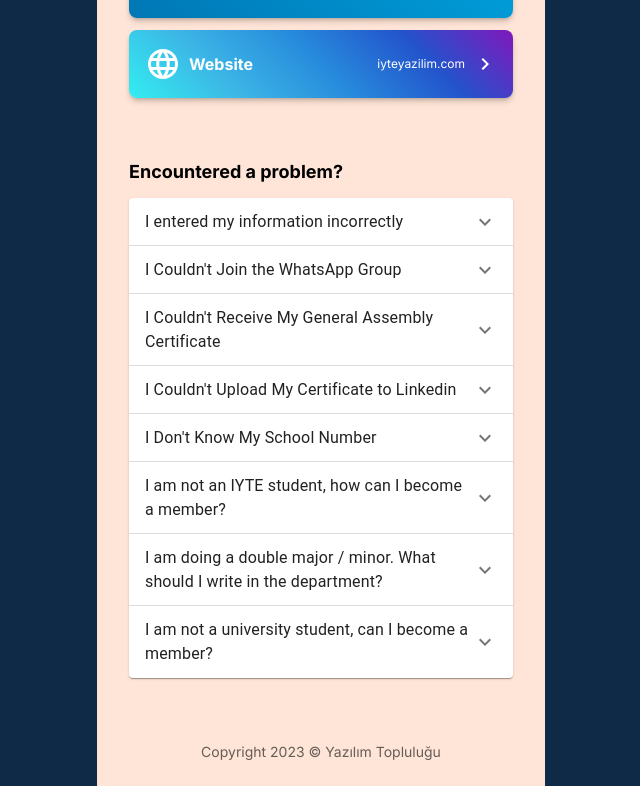
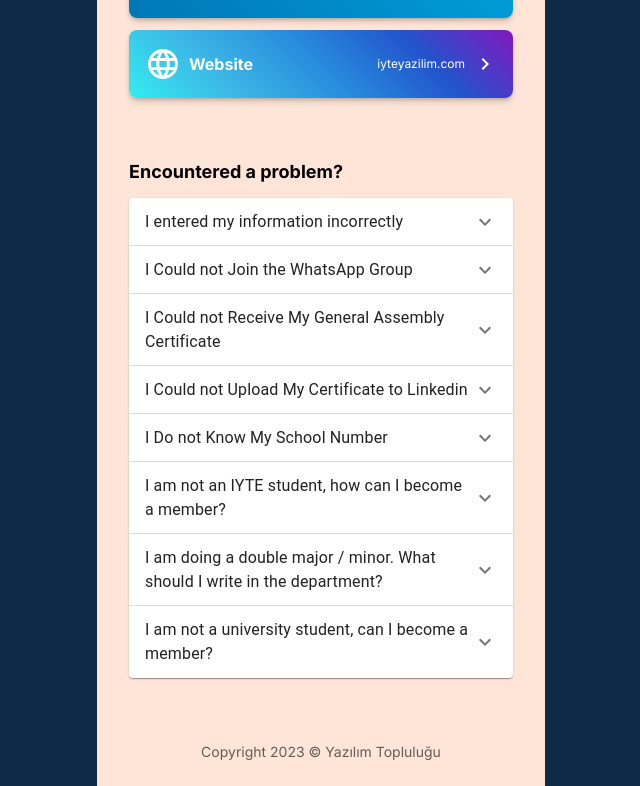
Before and after one commit to IYTE-Yazilim-Toplulugu/join-form, a Next.js app: page /eng/welcome in a window 1280 px wide. Shown: the part 807-1593 px from the top of the page, without its empty margins (319-959 px from the left). Built offline with nearby package versions, Linux system fonts and the light colour scheme.

Commit message:
ready to deploy

```diff
--- a/src/app/eng/page.tsx
+++ b/src/app/eng/page.tsx
@@ -96,7 +96,7 @@ export default function Home() {
       }, 750);
       setTimeout(() => router.push("/eng/welcome"), 1000);
     }
-  }, [counter, complete])
+  }, [counter, complete, router])
 
   const style = {
     position: 'absolute',
@@ -353,7 +353,7 @@ export default function Home() {
               aria-controls="panel2a-content"
               id="panel2a-header"
             >
-              <Typography>I Couldn't Join  the WhatsApp Group</Typography>
+              <Typography>I Could not Join  the WhatsApp Group</Typography>
             </AccordionSummary>
             <AccordionDetails>
               <Typography>
@@ -371,7 +371,7 @@ export default function Home() {
               aria-controls="panel2a-content"
               id="panel2a-header"
             >
-              <Typography>I Couldn't Receive My General Assembly Certificate</Typography>
+              <Typography>I Could not Receive My General Assembly Certificate</Typography>
             </AccordionSummary>
             <AccordionDetails>
               <Typography>
@@ -388,7 +388,7 @@ export default function Home() {
               aria-controls="panel2a-content"
               id="panel2a-header"
             >
-              <Typography>I Couldn't Upload My Certificate to Linkedin</Typography>
+              <Typography>I Could not Upload My Certificate to Linkedin</Typography>
             </AccordionSummary>
             <AccordionDetails>
               <Typography>
@@ -406,12 +406,12 @@ export default function Home() {
               aria-controls="panel2a-content"
               id="panel2a-header"
             >
-              <Typography>I Don't Know My School Number</Typography>
+              <Typography>I Do not Know My School Number</Typography>
             </AccordionSummary>
             <AccordionDetails>
               <Typography>
                 Your student number is written on your IYTE Student Card.
-                If you don't have a 9-digit student number, please contact the Student Affairs Office.
+                If you do not have a 9-digit student number, please contact the Student Affairs Office.
               </Typography>
             </AccordionDetails>
           </Accordion>
--- a/src/app/eng/welcome/page.jsx
+++ b/src/app/eng/welcome/page.jsx
@@ -146,7 +146,7 @@ export default function Home() {
               aria-controls="panel2a-content"
               id="panel2a-header"
             >
-              <Typography>I Couldn't Join  the WhatsApp Group</Typography>
+              <Typography>I Could not Join  the WhatsApp Group</Typography>
             </AccordionSummary>
             <AccordionDetails>
               <Typography>
@@ -164,7 +164,7 @@ export default function Home() {
               aria-controls="panel2a-content"
               id="panel2a-header"
             >
-              <Typography>I Couldn't Receive My General Assembly Certificate</Typography>
+              <Typography>I Could not Receive My General Assembly Certificate</Typography>
             </AccordionSummary>
             <AccordionDetails>
               <Typography>
@@ -181,7 +181,7 @@ export default function Home() {
               aria-controls="panel2a-content"
               id="panel2a-header"
             >
-              <Typography>I Couldn't Upload My Certificate to Linkedin</Typography>
+              <Typography>I Could not Upload My Certificate to Linkedin</Typography>
             </AccordionSummary>
             <AccordionDetails>
               <Typography>
@@ -199,12 +199,12 @@ export default function Home() {
               aria-controls="panel2a-content"
               id="panel2a-header"
             >
-              <Typography>I Don't Know My School Number</Typography>
+              <Typography>I Do not Know My School Number</Typography>
             </AccordionSummary>
             <AccordionDetails>
               <Typography>
                 Your student number is written on your IYTE Student Card.
-                If you don't have a 9-digit student number, please contact the Student Affairs Office.
+                If you do not have a 9-digit student number, please contact the Student Affairs Office.
               </Typography>
             </AccordionDetails>
           </Accordion>
--- a/src/app/page.tsx
+++ b/src/app/page.tsx
@@ -110,7 +110,7 @@ export default function Home() {
       }, 750);
       setTimeout(() => router.push("/welcome"), 1000);
     }
-  }, [counter, complete])
+  }, [counter, complete, router])
 
   return (
     <div>
@@ -387,7 +387,7 @@ export default function Home() {
               aria-controls="panel2a-content"
               id="panel2a-header"
             >
-              <Typography>Sertifikamı Linkedin'e Yükleyemedim</Typography>
+              <Typography>Sertifikamı Linkedine Yükleyemedim</Typography>
             </AccordionSummary>
             <AccordionDetails>
               <Typography>
--- a/src/app/welcome/page.jsx
+++ b/src/app/welcome/page.jsx
@@ -62,8 +62,6 @@ export default function Home() {
       <Image src={bg} alt="image" className='w-full pointer-events-none' />
 
 
-
-
       <div className='flex flex-col px-8 text-black'>
         <a href="" target="_blank" className="download cursor-pointer p-4 rounded-lg flex justify-between items-center shadow-md shadow-black/20 mt-24 mb-3">
           <div className="flex justify-start items-center text-white gap-2">
@@ -76,7 +74,7 @@ export default function Home() {
         </a>
         <a href="https://discord.gg/657xSPQp5C/" target="_blank" className="discord cursor-pointer p-4 rounded-lg flex justify-between items-center shadow-md shadow-black/20 mt-24 mb-3">
           <div className="flex justify-start items-center text-white gap-2">
-          <Image src={DiscordIcon} className='w-8 pointer-events-none' />
+          <Image alt="image" src={DiscordIcon} className='w-8 pointer-events-none' />
             <p className="font-bold">Discord</p>
           </div>
           <div className="flex justify-end items-center text-white gap-2">
@@ -179,7 +177,7 @@ export default function Home() {
             aria-controls="panel2a-content"
             id="panel2a-header"
           >
-            <Typography>Sertifikamı Linkedin'e Yükleyemedim</Typography>
+            <Typography>Sertifikamı Linkedine Yükleyemedim</Typography>
           </AccordionSummary>
           <AccordionDetails>
             <Typography>
```
